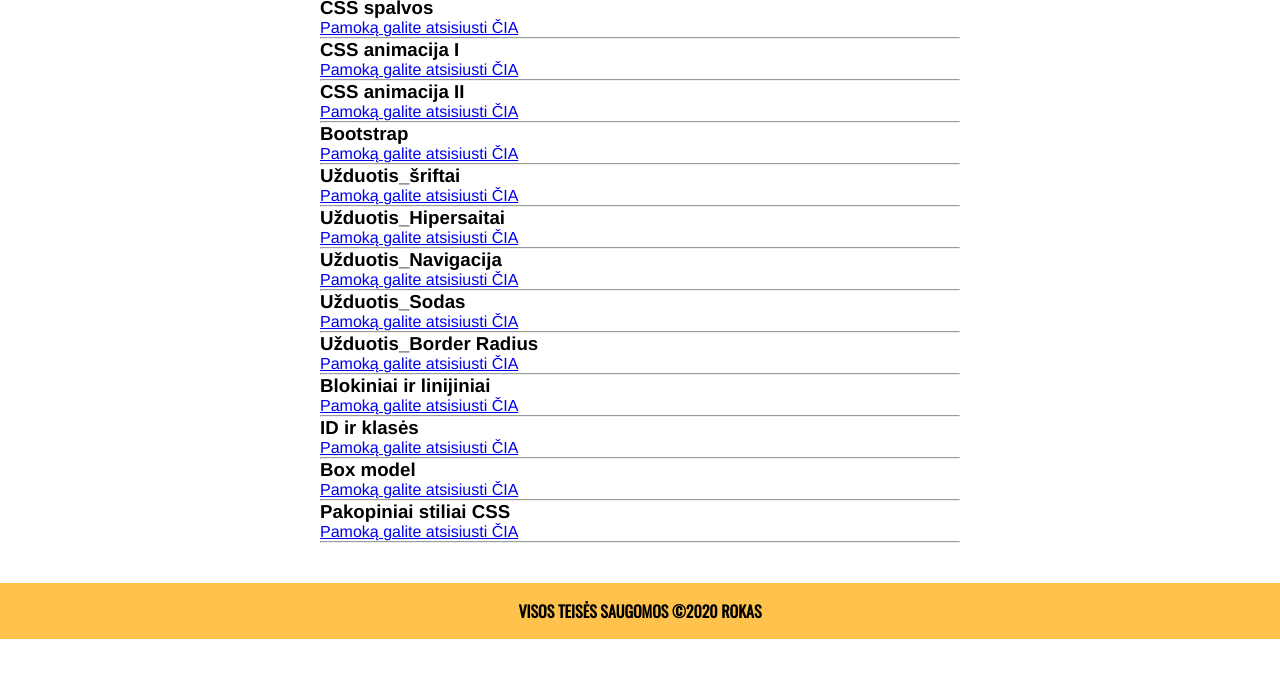
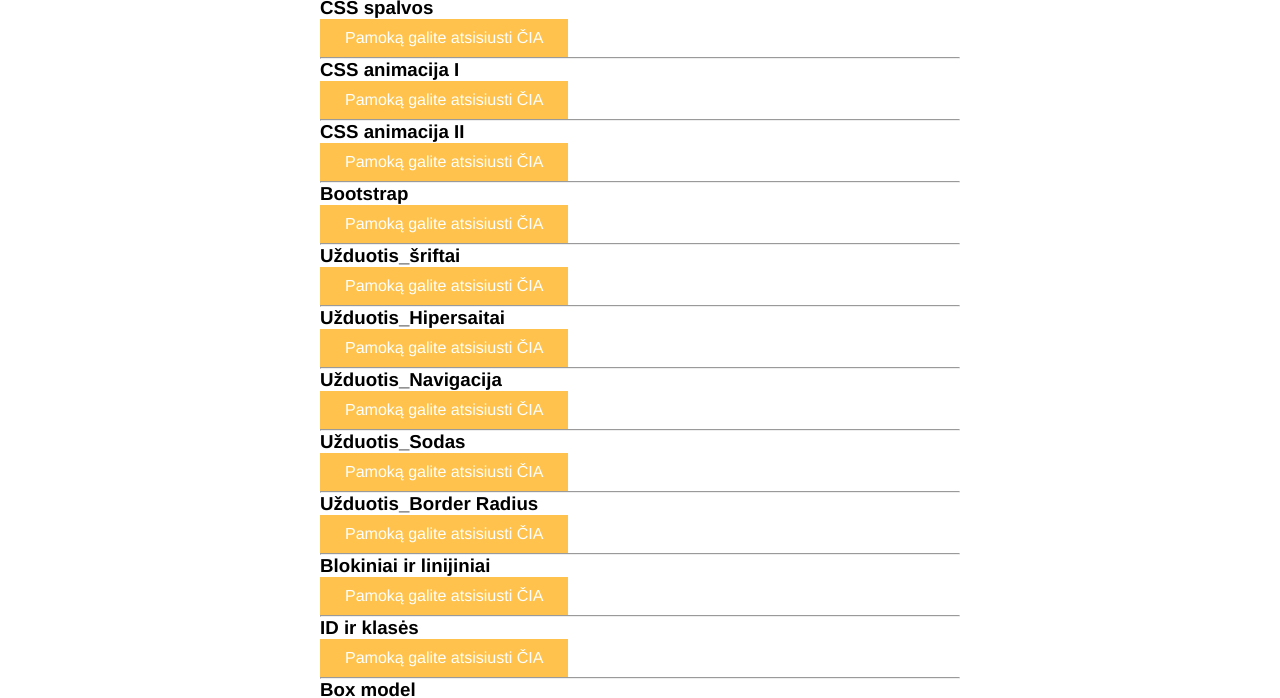
Before and after one commit to Rokascxv/puslapiukurimas, a plain HTML site: page pamokos.html in a window 1280 px wide. Shown: the part 883-1581 px from the top of the page. Before the commit the page ends 1522 px from the top, so only its background shows below. Drawn offline with nearby package versions, Linux system fonts and the light colour scheme.

Commit message:
Update pamokos.html

```diff
--- a/pamokos.html
+++ b/pamokos.html
@@ -42,43 +42,43 @@
 Grupės dalyvius prašau, atidžiai sekti grupės skelbimus.</p><br>
         <h2>Pamokos:</h2>
         <h3>CSS spalvos</h3>
-        <a href="css%20spalvos.zip" download>Pamoką galite atsisiusti ČIA</a>
+        <a class="dwnld" href="css%20spalvos.zip" download>Pamoką galite atsisiusti ČIA</a>
         <hr>
         <h3>CSS animacija I</h3>
-        <a href="css%20animacija.zip" download>Pamoką galite atsisiusti ČIA</a>
+        <a class="dwnld" href="css%20animacija.zip" download>Pamoką galite atsisiusti ČIA</a>
         <hr>
         <h3>CSS animacija II</h3>
-        <a href="css%20animacija%202dalis.zip" download>Pamoką galite atsisiusti ČIA</a>
+        <a class="dwnld" href="css%20animacija%202dalis.zip" download>Pamoką galite atsisiusti ČIA</a>
         <hr>
         <h3>Bootstrap</h3>
-        <a href="Bootstrap%20.zip" download>Pamoką galite atsisiusti ČIA</a>
+        <a class="dwnld" href="Bootstrap%20.zip" download>Pamoką galite atsisiusti ČIA</a>
         <hr>
         <h3>Užduotis_šriftai</h3>
-        <a href="U%C5%BEduotis_%C5%A1riftasA%20(1).pdf" download>Pamoką galite atsisiusti ČIA</a>
+        <a class="dwnld" href="U%C5%BEduotis_%C5%A1riftasA%20(1).pdf" download>Pamoką galite atsisiusti ČIA</a>
         <hr>
         <h3>Užduotis_Hipersaitai</h3>
-        <a href="U%C5%BEduotis_hipersaitai.pdf" download>Pamoką galite atsisiusti ČIA</a>
+        <a class="dwnld" href="U%C5%BEduotis_hipersaitai.pdf" download>Pamoką galite atsisiusti ČIA</a>
         <hr>
         <h3>Užduotis_Navigacija</h3>
-        <a href="U%C5%BEduotis_navigacija.pdf" download>Pamoką galite atsisiusti ČIA</a>
+        <a class="dwnld" href="U%C5%BEduotis_navigacija.pdf" download>Pamoką galite atsisiusti ČIA</a>
         <hr>
         <h3>Užduotis_Sodas</h3>
-        <a href="U%C5%BEduotis_sodas.pdf" download>Pamoką galite atsisiusti ČIA</a>
+        <a class="dwnld" href="U%C5%BEduotis_sodas.pdf" download>Pamoką galite atsisiusti ČIA</a>
         <hr>
         <h3>Užduotis_Border Radius</h3>
-        <a href="U%C5%BEduotis_Border_Radius.pdf" download>Pamoką galite atsisiusti ČIA</a>
+        <a class="dwnld" href="U%C5%BEduotis_Border_Radius.pdf" download>Pamoką galite atsisiusti ČIA</a>
         <hr>
         <h3>Blokiniai ir linijiniai</h3>
-        <a href="Svetaini%C5%B3%20k%C5%ABrimas%20css_4B%20blokiniai%20ir%20linijiniai%20elementai_meniu.pdf" download>Pamoką galite atsisiusti ČIA</a>
+        <a class="dwnld" href="Svetaini%C5%B3%20k%C5%ABrimas%20css_4B%20blokiniai%20ir%20linijiniai%20elementai_meniu.pdf" download>Pamoką galite atsisiusti ČIA</a>
         <hr>
         <h3>ID ir klasės</h3>
-        <a href="Svetaini%C5%B3%20k%C5%ABtimas%20css_2_klas%C4%97s_ID_selektoriai%20(1).pdf" download>Pamoką galite atsisiusti ČIA</a>
+        <a class="dwnld" href="Svetaini%C5%B3%20k%C5%ABtimas%20css_2_klas%C4%97s_ID_selektoriai%20(1).pdf" download>Pamoką galite atsisiusti ČIA</a>
         <hr>
         <h3>Box model</h3>
-        <a href="Svetaini%C5%B3%20k%C5%ABtimas%20css_3%20box_model_%20meniu.pdf" download>Pamoką galite atsisiusti ČIA</a>
+        <a class="dwnld" href="Svetaini%C5%B3%20k%C5%ABtimas%20css_3%20box_model_%20meniu.pdf" download>Pamoką galite atsisiusti ČIA</a>
         <hr>
         <h3>Pakopiniai stiliai CSS</h3>
-        <a href="Svetaini%C5%B3%20k%C5%ABtimas%20css_1b.pdf" download>Pamoką galite atsisiusti ČIA</a>
+        <a class="dwnld" href="Svetaini%C5%B3%20k%C5%ABtimas%20css_1b.pdf" download>Pamoką galite atsisiusti ČIA</a>
         <hr>
 </div>
 
```
